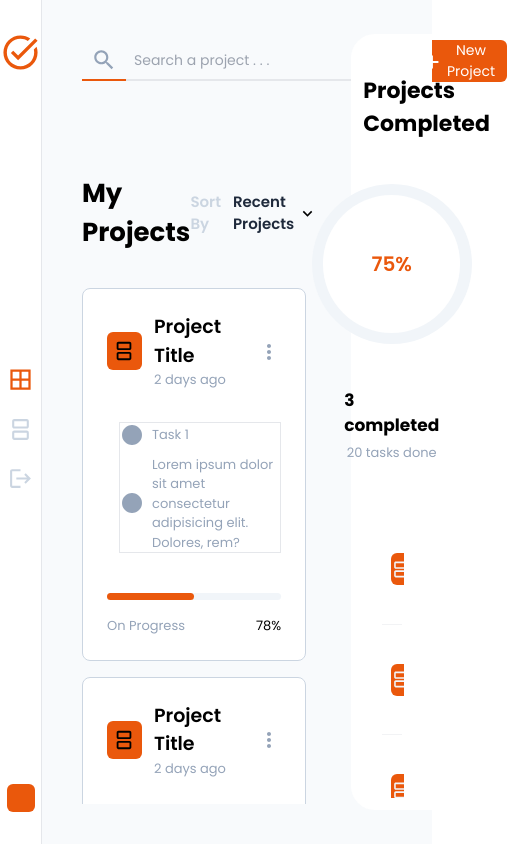
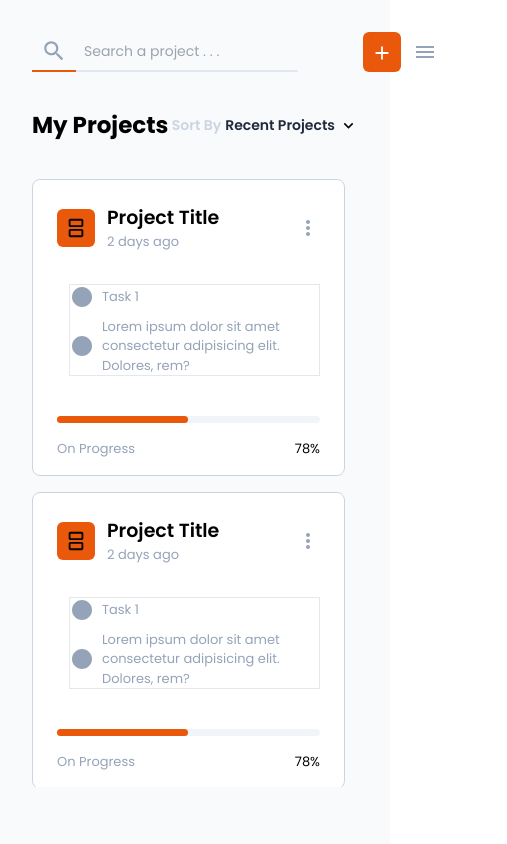
Before and after one commit to VIKAS1011-R/project-manager, a Next.js app: page / in a window 390 px wide. Shown: the whole page, 507 px wide, since content can reach past the window. Built offline with nearby package versions, Linux system fonts and the light colour scheme.

Commit message:
Ui Responsive

```diff
--- a/app/Component/SideBar.tsx
+++ b/app/Component/SideBar.tsx
@@ -6,7 +6,7 @@ import LogoutIcon from "@mui/icons-material/Logout";
 
 function SideBar() {
   return (
-    <div className="w-[97px] h-screen py-8 bg-white flex flex-col items-center justify-between border-r">
+    <div className="w-[97px] h-screen py-8 bg-white flex flex-col items-center justify-between border-r max-sm:hidden">
       <Logo />
       <Menu />
       <Profile />
--- a/app/Pages/AllProjects/AllProjects.tsx
+++ b/app/Pages/AllProjects/AllProjects.tsx
@@ -13,7 +13,7 @@ function AllProjects() {
 
 function AllProjectArea() {
   return (
-    <div className='w-[78%] p-10 flex flex-col gap-3'>
+    <div className='w-[78%] max-lg:w-full p-10 max-sm:p-8 flex flex-col gap-3'>
       <ProjectHeader/>
       <ProjectsSubHeader/>
       <AllProjectsSection/>
--- a/app/Pages/AllProjects/Components/AllProjectsSection.tsx
+++ b/app/Pages/AllProjects/Components/AllProjectsSection.tsx
@@ -3,7 +3,7 @@ import SingleProjectCard from "./SingleProjectCard";
 
 function AllProjectsSection(){
     return(
-        <ul className="flex h-[78%] overflow-auto gap-4 flex-wrap mt-6">
+        <ul className="flex h-[78%] overflow-auto gap-4 flex-wrap mt-6 max-sm:grid max-sm:grid-cols-1">
             <SingleProjectCard/>
             <SingleProjectCard/>
             <SingleProjectCard/>
--- a/app/Pages/AllProjects/Components/ProjectHeader.tsx
+++ b/app/Pages/AllProjects/Components/ProjectHeader.tsx
@@ -1,6 +1,7 @@
 import React from "react";
 import SearchIcon from "@mui/icons-material/Search";
 import AddIcon from "@mui/icons-material/Add";
+import MenuIcon from "@mui/icons-material/Menu";
 
 function ProjectHeader() {
   return (
@@ -19,7 +20,7 @@ function ProjectHeader() {
           />
         </div>
 
-        <div className="border-b-2 vorder-slate-200">
+        <div className="border-b-2 border-slate-200 w-[67%]">
           <input
             placeholder="Search a project . . ."
             className="p-2 bg-transparent text-[14px] outline-none"
@@ -29,16 +30,17 @@ function ProjectHeader() {
     );
   }
 
-
-
-    function AddProjectButton() {
-        return (
-        <button className="flex items-center bg-orange-600 text-white px-2 pr-3 text-[14px] gap-1 rounded-md">
-            <AddIcon sx={{fontSize:"22px"}} className="mt-[2px]" />
-            <span>New Project</span>
+  function AddProjectButton() {
+    return (
+      <div className="flex gap-3 items-center ">
+        <button className="flex items-center bg-orange-600 text-white px-2 pr-3 text-[14px] gap-1 rounded-md p-2 max-sm:pr-2">
+          <AddIcon sx={{ fontSize: "22px" }} className="mt-[2px]" />
+          <span className="max-sm:hidden" >New Project</span>
         </button>
-        );
-    }
+        <MenuIcon className="text-slate-400 cursor-pointer hidden max-sm:block" />
+      </div>
+    );
+  }
 }
 
 export default ProjectHeader;
--- a/app/Pages/AllProjects/Components/ProjectSubHeader.tsx
+++ b/app/Pages/AllProjects/Components/ProjectSubHeader.tsx
@@ -3,17 +3,17 @@ import KeyboardArrowDownIcon from "@mui/icons-material/KeyboardArrowDown";
 
 function ProjectsSubHeader(){
     return(
-        <div className="mt-20 flex justify-between font-bold items-center">
+        <div className="mt-20 max-lg:mt-6  flex justify-between font-bold items-center">
             <MyProjectsText/>
             <SortByButton/>
         </div>
     );
     function MyProjectsText(){
-        return <p className="text-[26px] font-bold">My Projects</p>
+        return <p className="text-[26px] font-bold max-sm:text-[23px]">My Projects</p>
     }
     function SortByButton(){
         return(
-            <div className="flex text-[15px] font-semibold gap-3">
+            <div className="flex text-[15px] font-semibold gap-3 max-sm:gap-1 max-sm:text-[14px]">
                 <span className="text-slate-300">Sort By</span>
                 <div className="flex items-center gap-1 cursor-pointer">
                     <span className="text-slate-800">Recent Projects</span>
--- a/app/Pages/AllProjects/Components/SingleProjectCard.tsx
+++ b/app/Pages/AllProjects/Components/SingleProjectCard.tsx
@@ -5,7 +5,7 @@ import CircleIcon from "@mui/icons-material/Circle";
 
 function SingleProjectCard() {
   return (
-    <li className=" w-[300px] flex flex-col gap-8 rounded-lg p-6 bg-white border border-slate-300">
+    <li className=" w-[300px] max-sm:w-[96%] flex flex-col gap-8 rounded-lg p-6 pb-4 bg-white border border-slate-300">
       <ProjectCardheader />
       <ProjectCardBody />
       <ProjectCardFooter />
--- a/app/Pages/AllProjects/Components/StatsRightSideBar.tsx
+++ b/app/Pages/AllProjects/Components/StatsRightSideBar.tsx
@@ -3,7 +3,7 @@ import SplitscreenIcon from "@mui/icons-material/Splitscreen";
 
 function StatsRightSideBar(){
     return(
-        <div className="w-[22%] flex justify-end items-center ">
+        <div className="w-[22%] flex justify-end items-center max-lg:hidden">
             <div className="h-[92%] w-[94%] bg-white rounded-l-3xl p-3 flex flex-col ">
                 <Header/>
                 <div className="flex flex-col gap-11 items-center justify-center mt-6">
```
